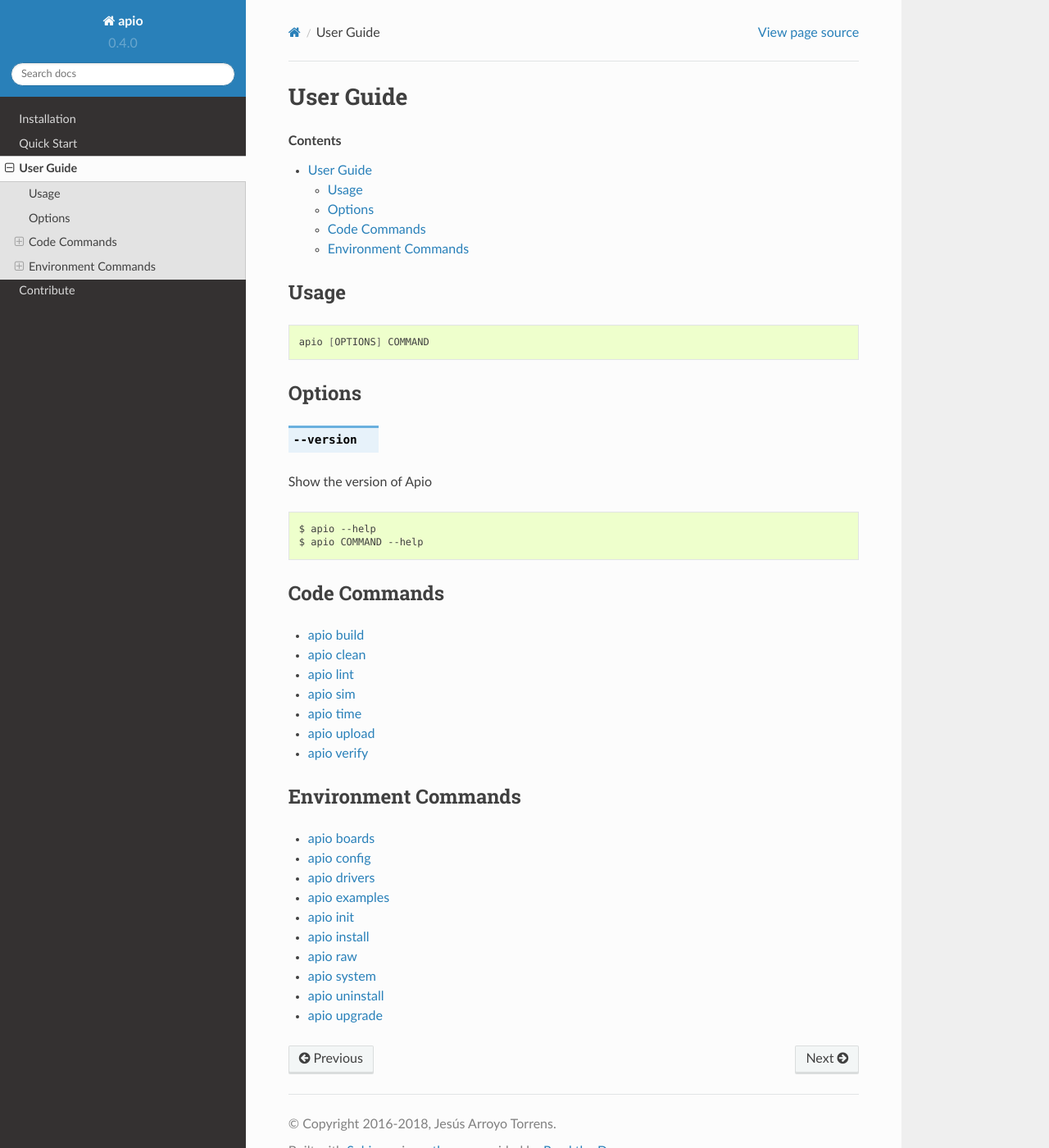
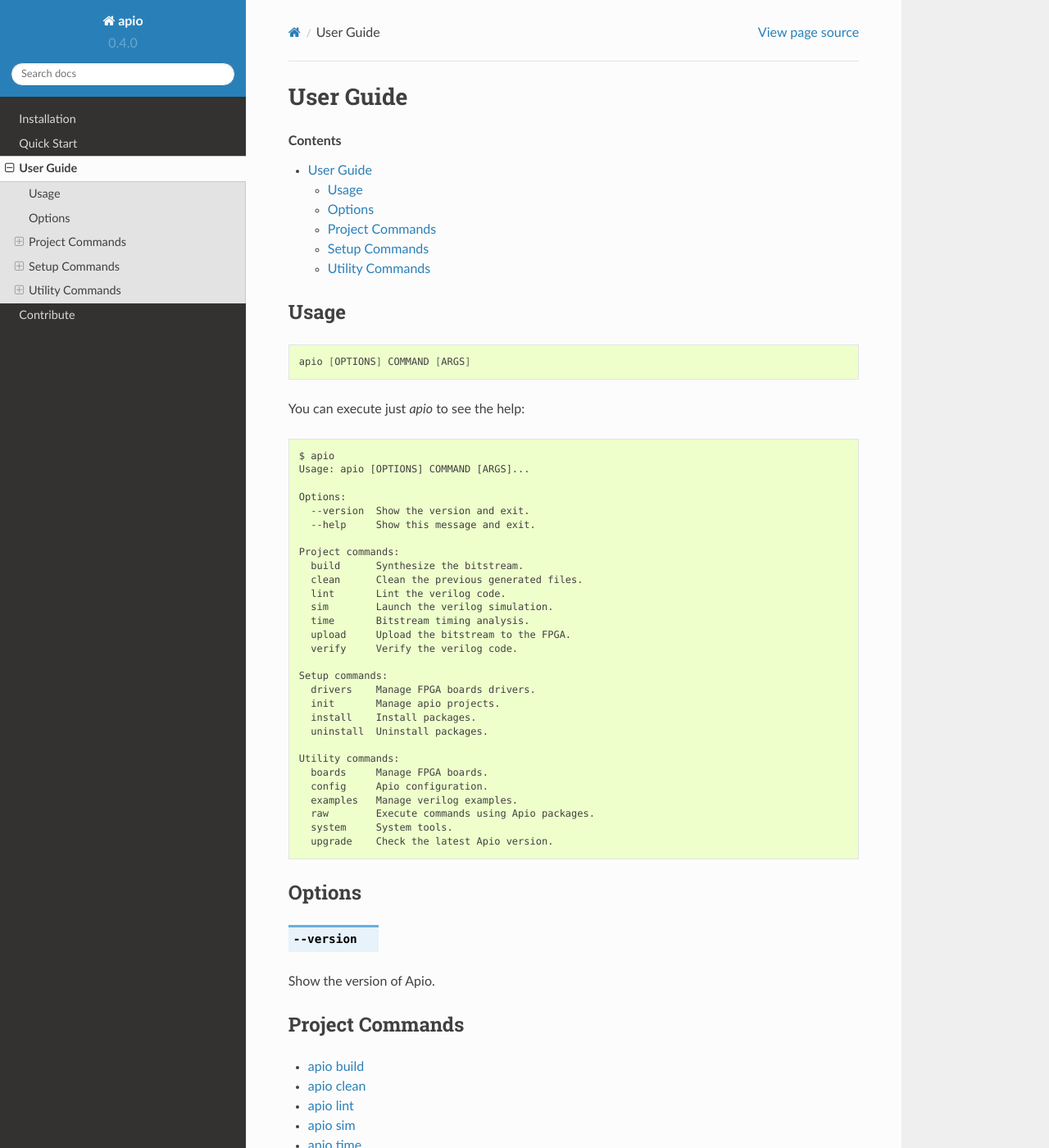
Before and after one commit to FPGAwars/apio, a Sphinx documentation site: the page built from docs/source/user_guide/index.rst, in a window 1280 px wide and 1400 px high. Shown: the whole window at 82% size. Built offline with Sphinx 7.4.7 and the Read the Docs theme 2.0.0, drawn with Linux system fonts in a browser that asks for light colours; some of the changed text lies outside the part shown.

Commit message:
Update command groups in docs

```diff
--- a/docs/source/user_guide/index.rst
+++ b/docs/source/user_guide/index.rst
@@ -10,7 +10,41 @@
 
 .. code-block:: bash
 
-    apio [OPTIONS] COMMAND
+    apio [OPTIONS] COMMAND [ARGS]
+
+You can execute just `apio` to see the help:
+
+.. code-block:: none
+
+  $ apio
+  Usage: apio [OPTIONS] COMMAND [ARGS]...
+
+  Options:
+    --version  Show the version and exit.
+    --help     Show this message and exit.
+
+  Project commands:
+    build      Synthesize the bitstream.
+    clean      Clean the previous generated files.
+    lint       Lint the verilog code.
+    sim        Launch the verilog simulation.
+    time       Bitstream timing analysis.
+    upload     Upload the bitstream to the FPGA.
+    verify     Verify the verilog code.
+
+  Setup commands:
+    drivers    Manage FPGA boards drivers.
+    init       Manage apio projects.
+    install    Install packages.
+    uninstall  Uninstall packages.
+
+  Utility commands:
+    boards     Manage FPGA boards.
+    config     Apio configuration.
+    examples   Manage verilog examples.
+    raw        Execute commands using Apio packages.
+    system     System tools.
+    upgrade    Check the latest Apio version.
 
 Options
 -------
@@ -20,41 +54,42 @@
 .. option::
     --version
 
-Show the version of Apio
+Show the version of Apio.
 
-.. code-block:: bash
-
-    $ apio --help
-    $ apio COMMAND --help
-
-
-Code Commands
--------------
+Project Commands
+----------------
 
 .. toctree::
     :maxdepth: 1
 
-    code_commands/cmd_build
-    code_commands/cmd_clean
-    code_commands/cmd_lint
-    code_commands/cmd_sim
-    code_commands/cmd_time
-    code_commands/cmd_upload
-    code_commands/cmd_verify
+    project_commands/cmd_build
+    project_commands/cmd_clean
+    project_commands/cmd_lint
+    project_commands/cmd_sim
+    project_commands/cmd_time
+    project_commands/cmd_upload
+    project_commands/cmd_verify
 
-Environment Commands
---------------------
+Setup Commands
+--------------
 
 .. toctree::
     :maxdepth: 1
 
-    env_commands/cmd_boards
-    env_commands/cmd_config
-    env_commands/cmd_drivers
-    env_commands/cmd_examples
-    env_commands/cmd_init
-    env_commands/cmd_install
-    env_commands/cmd_raw
-    env_commands/cmd_system
-    env_commands/cmd_uninstall
-    env_commands/cmd_upgrade
+    setup_commands/cmd_drivers
+    setup_commands/cmd_init
+    setup_commands/cmd_install
+    setup_commands/cmd_uninstall
+
+Utility Commands
+----------------
+
+.. toctree::
+    :maxdepth: 1
+
+    util_commands/cmd_boards
+    util_commands/cmd_config
+    util_commands/cmd_examples
+    util_commands/cmd_raw
+    util_commands/cmd_system
+    util_commands/cmd_upgrade
```
Also changed, not shown: FAQ.md (+8 -8 lines), README.md (+1 -1 lines), docs/source/user_guide/project_commands/cmd_build.rst (renamed from docs/source/user_guide/code_commands/cmd_build.rst), docs/source/user_guide/project_commands/cmd_clean.rst (renamed from docs/source/user_guide/code_commands/cmd_clean.rst), docs/source/user_guide/project_commands/cmd_lint.rst (renamed from docs/source/user_guide/code_commands/cmd_lint.rst), docs/source/user_guide/project_commands/cmd_sim.rst (renamed from docs/source/user_guide/code_commands/cmd_sim.rst), docs/source/user_guide/project_commands/cmd_time.rst (renamed from docs/source/user_guide/code_commands/cmd_time.rst), docs/source/user_guide/project_commands/cmd_upload.rst (renamed from docs/source/user_guide/code_commands/cmd_upload.rst), docs/source/user_guide/project_commands/cmd_verify.rst (renamed from docs/source/user_guide/code_commands/cmd_verify.rst), docs/source/user_guide/setup_commands/cmd_drivers.rst (renamed from docs/source/user_guide/env_commands/cmd_drivers.rst), docs/source/user_guide/setup_commands/cmd_init.rst (renamed from docs/source/user_guide/env_commands/cmd_init.rst), docs/source/user_guide/setup_commands/cmd_install.rst (renamed from docs/source/user_guide/env_commands/cmd_install.rst), docs/source/user_guide/setup_commands/cmd_uninstall.rst (renamed from docs/source/user_guide/env_commands/cmd_uninstall.rst), docs/source/user_guide/util_commands/cmd_boards.rst (renamed from docs/source/user_guide/env_commands/cmd_boards.rst), 5 more files.
